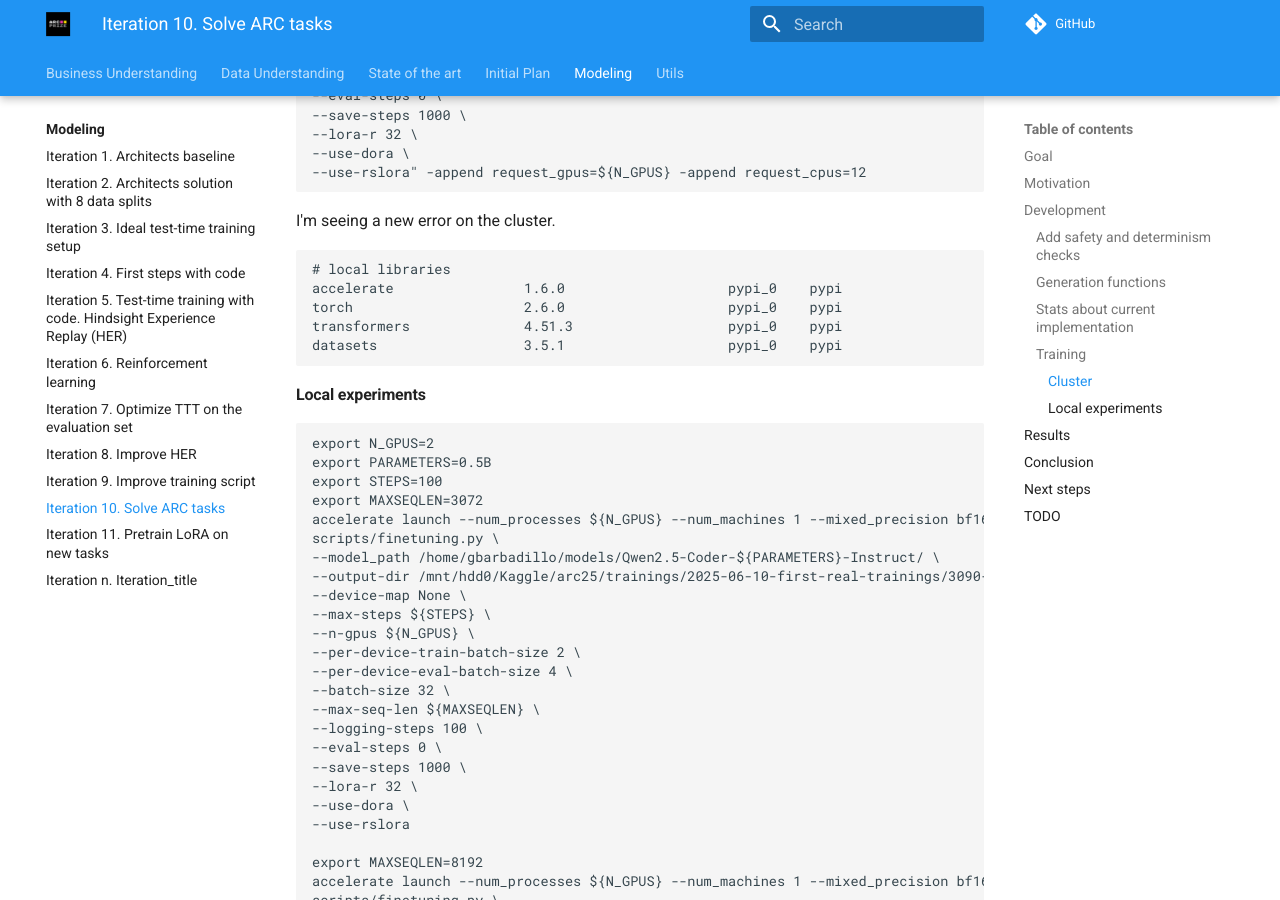
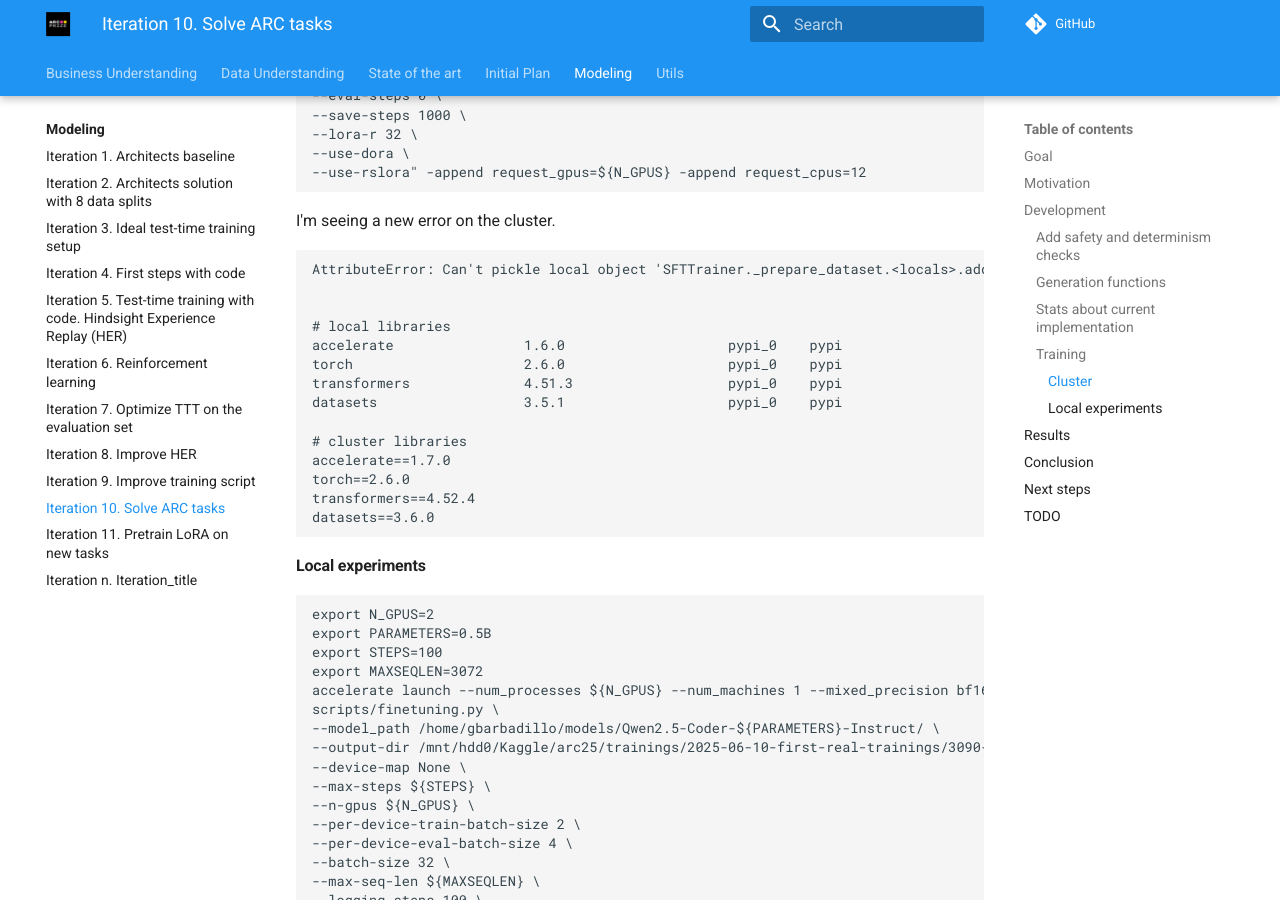
Before and after one commit to ironbar/arc25, an MkDocs documentation site: the page built from docs/modeling/Iteration_10_solve_arc_tasks.md, in a window 1280 px wide and 900 px high, scrolled down 2115 px. Built offline with MkDocs 1.6.1 and Material for MkDocs 9.7.7, drawn with Linux system fonts in a browser that asks for light colours; comment, search, counter and statistics services are not loaded.

Commit message:
updating requirements to try to solve issue in the cluster

````diff
--- a/docs/modeling/Iteration_10_solve_arc_tasks.md
+++ b/docs/modeling/Iteration_10_solve_arc_tasks.md
@@ -102,11 +102,20 @@ accelerate launch --num_processes ${N_GPUS} --num_machines 1 --mixed_precision b
 I'm seeing a new error on the cluster.
 
 ```
+AttributeError: Can't pickle local object 'SFTTrainer._prepare_dataset.<locals>.add_eos'
+
+
 # local libraries
 accelerate                1.6.0                    pypi_0    pypi
 torch                     2.6.0                    pypi_0    pypi
 transformers              4.51.3                   pypi_0    pypi
 datasets                  3.5.1                    pypi_0    pypi
+
+# cluster libraries
+accelerate==1.7.0
+torch==2.6.0
+transformers==4.52.4
+datasets==3.6.0
 ```
 
 #### Local experiments
--- a/requirements.txt
+++ b/requirements.txt
@@ -7,7 +7,7 @@ torch
 torchvision
 torchaudio
 vllm==0.8.5
-accelerate
+accelerate==1.6.0 # try to fix problems with pickle: AttributeError: Can't pickle local object 'SFTTrainer._prepare_dataset.<locals>.add_eos'
 wandb
 transformers
 peft
````
